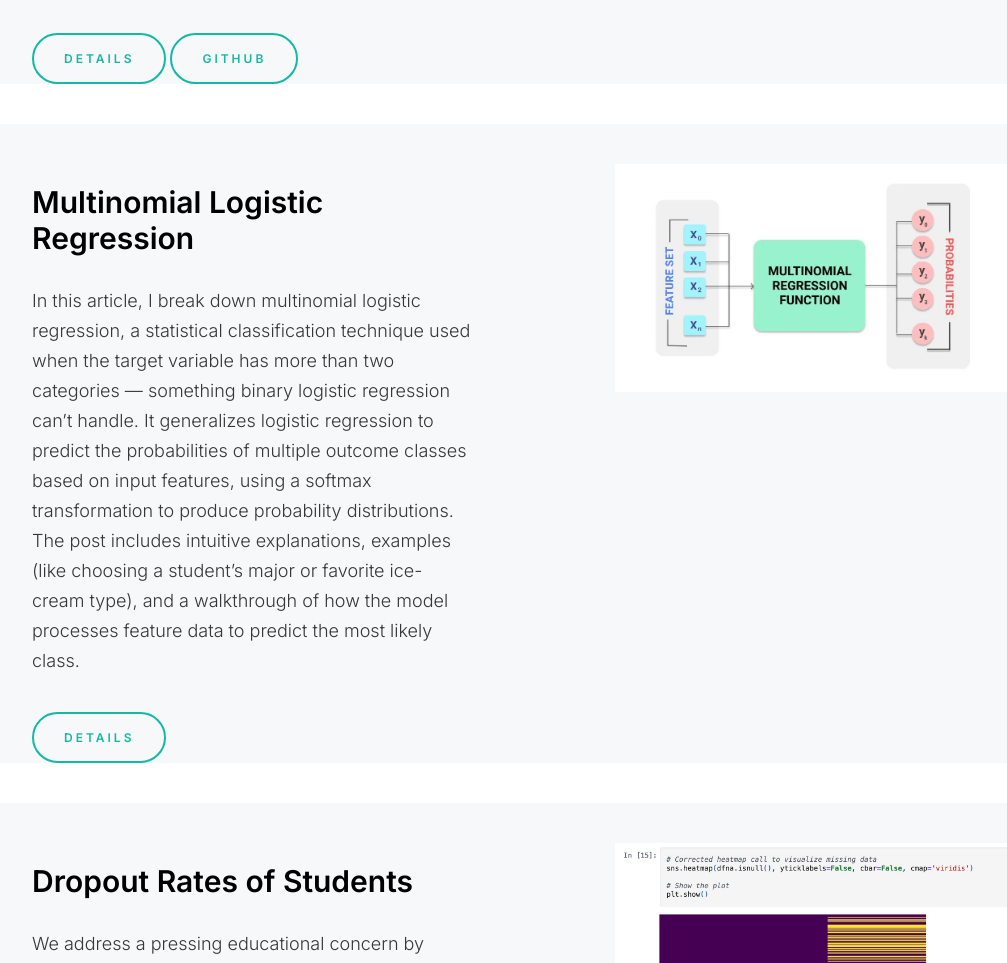
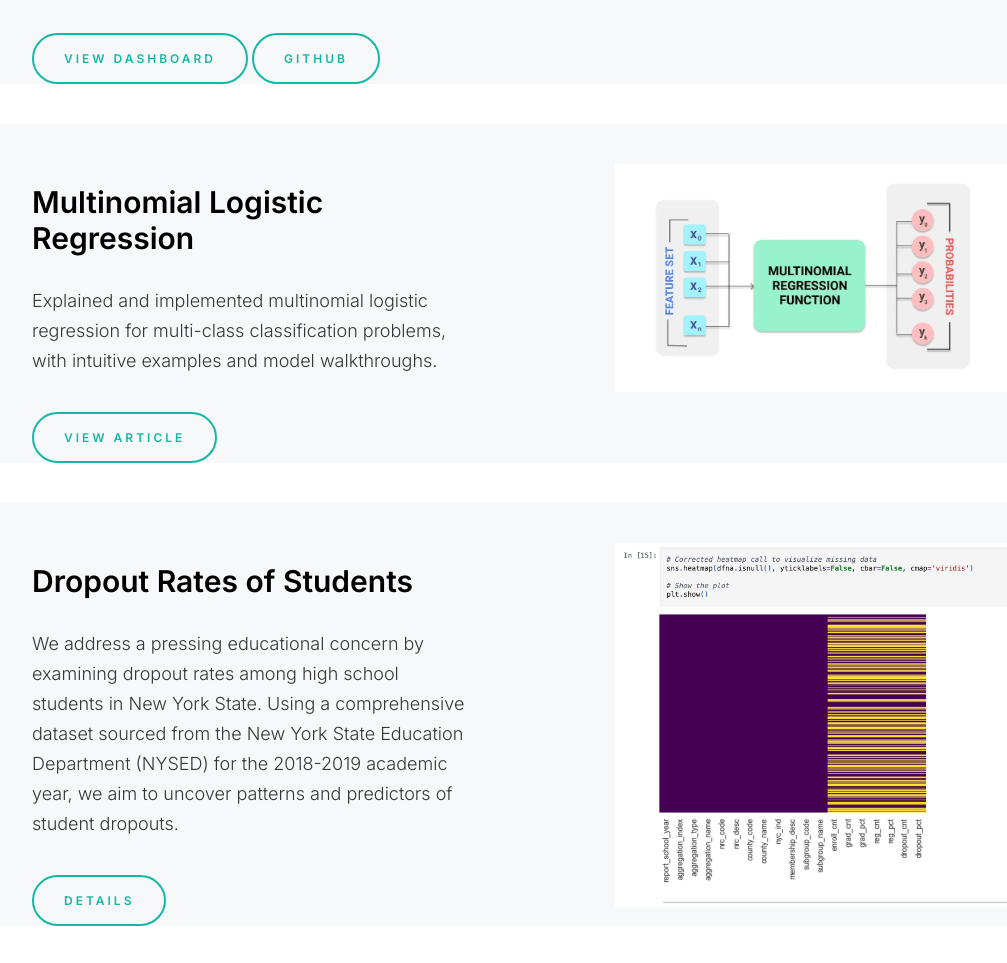
Before and after one commit to karinathpa/portfolio, a plain HTML site: page index.html in a window 1280 px wide. Shown: the part 4240-5203 px from the top of the page, without its empty margins (120-1127 px from the left). Drawn offline with nearby package versions, Linux system fonts and the light colour scheme.

Commit message:
Update links and descriptions in index.html

```diff
--- a/index.html
+++ b/index.html
@@ -236,7 +236,7 @@ localized weather and health forecasts and actionable agricultural and health in
                       <section>
                           <h3 class="ds-work-tilte">NYC Taxi Data Modeling & Analysis</h3>
                           <p>The final visualizations chosen for the presentation are optimal for several reasons. Firstly, they effectively convey insights derived from NYC Yellow Taxi data, providing valuable information about taxi trip patterns, payment methods,TPEP providers, passenger counts, and pickup hotspots across different boroughs.</p>
-                          <a href="https://public.tableau.com/app/profile/karina.thapa5813/viz/VDS_NYC_March30/DashBoard1BoroughSpesific" class="ds-button">Details</a>
+                          <a href="https://public.tableau.com/app/profile/karina.thapa5813/viz/VDS_NYC_March30/DashBoard1BoroughSpesific" class="ds-button">View Dashboard</a>
                           <a href="https://github.com/karinathpa/NYC-Taxi-Data-Set.git" class="ds-button">Github</a>
                       </section>
                   </div>
@@ -250,8 +250,8 @@ localized weather and health forecasts and actionable agricultural and health in
                   <div class="col-12 col-sm-12 col-md-7 col-lg-7 col-xl-7 col-xxl-7">
                       <section>
                           <h3 class="ds-work-tilte">Multinomial Logistic Regression </h3>
-                          <p>In this article, I break down multinomial logistic regression, a statistical classification technique used when the target variable has more than two categories — something binary logistic regression can’t handle. It generalizes logistic regression to predict the probabilities of multiple outcome classes based on input features, using a softmax transformation to produce probability distributions. The post includes intuitive explanations, examples (like choosing a student’s major or favorite ice-cream type), and a walkthrough of how the model processes feature data to predict the most likely class.</p>
-                          <a href="https://medium.com/@karinathpa/multinomial-logistic-regression-67d5bbea7dcb" class="ds-button">Details</a>
+                          <p> Explained and implemented multinomial logistic regression for multi-class classification problems, with intuitive examples and model walkthroughs.</p>
+                        <a href="https://medium.com/@karinathpa/multinomial-logistic-regression-67d5bbea7dcb" class="ds-button">View article</a>
 
                       </section>
                   </div>
```
